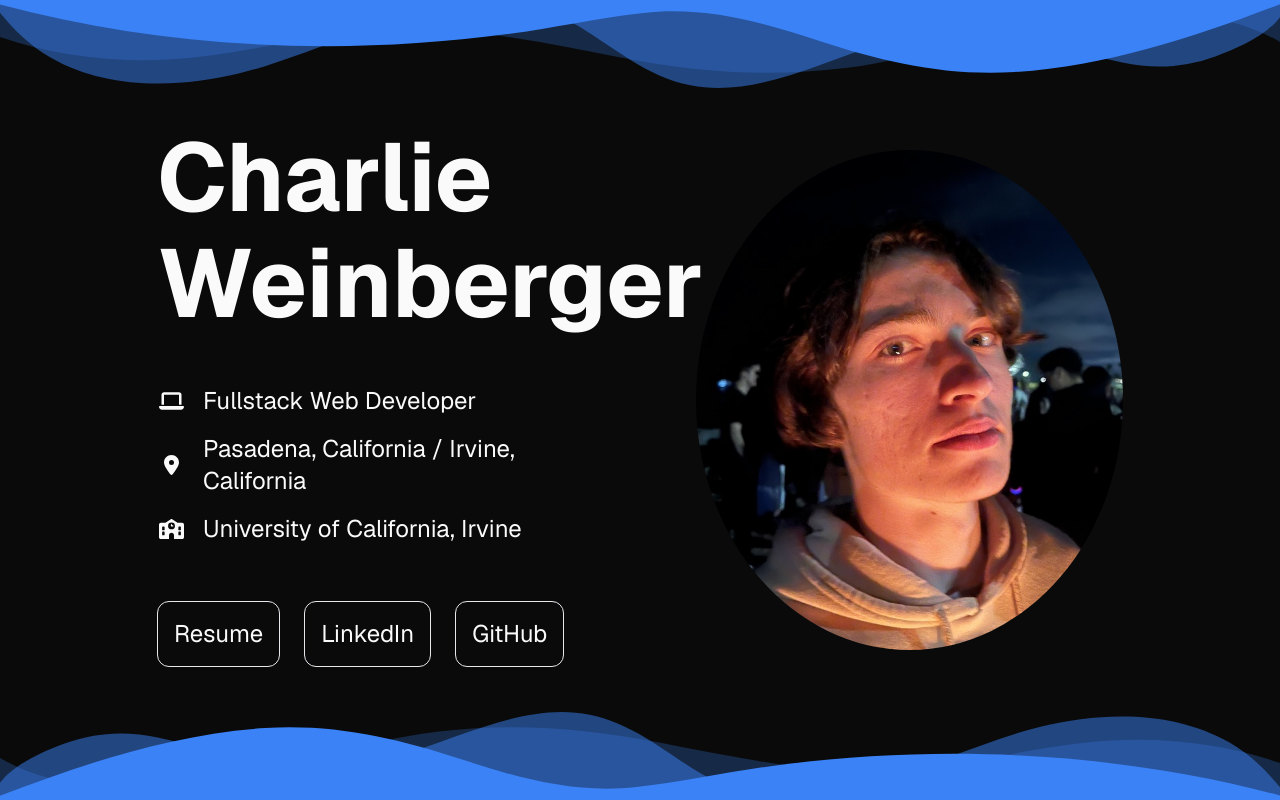
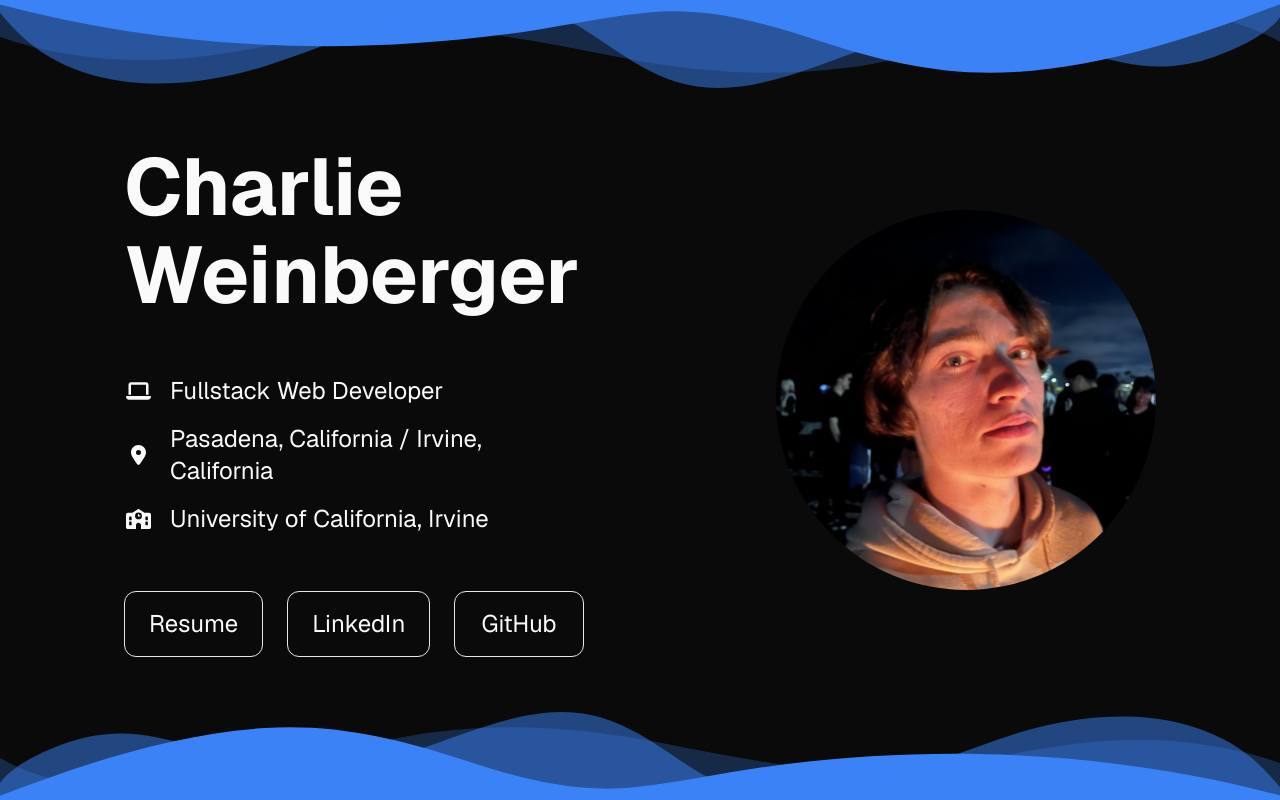
Before and after one commit to charlieweinberger/charlieweinberger.github.io, a Next.js app: page / in a window 1280 px wide. Built offline with nearby package versions, Linux system fonts and the light colour scheme.

Commit message:
more shit that doesnt work

```diff
--- a/src/app/globals.css
+++ b/src/app/globals.css
@@ -1,3 +1,7 @@
 @tailwind base;
 @tailwind components;
 @tailwind utilities;
+
+.AboutSectionName {
+  font-size: max(4.9vw, 80px);
+}
--- a/src/components/sections/about.tsx
+++ b/src/components/sections/about.tsx
@@ -4,32 +4,43 @@ import Image from 'next/image';
 
 export default function About() {
   return (
-    <div id="about" className="flex justify-center items-center h-screen gap-[128px] bg-neutral-950">
+    <div id="about" className="h-screen flex flex-wrap justify-center items-center p-16 gap-48 bg-neutral-950">
 
         {/* Name, Role Location, University, Links */}
-        <div className="flex items-start flex-col py-4 w-[32.15%] text-2xl">
-          <div className="my-8 text-8xl text-left font-bold leading-[1.1]">Charlie Weinberger</div>
-          {middleInformation()}
-          {links()}
+        <div className="w-[30%] min-w-[460px] flex items-start flex-col gap-14 text-2xl">
+
+          <div className="AboutSectionName text-left font-bold leading-[1.1]">
+            Charlie Weinberger
+          </div>
+
+          <div className="grid grid-cols-[30px_minmax(110px,_1fr)] justify-start text-left gap-4">
+            {middleInfoLine(faLaptop, "Fullstack Web Developer")}
+            {middleInfoLine(faLocationDot, "Pasadena, California / Irvine, California")}
+            {middleInfoLine(faSchool, "University of California, Irvine")}
+          </div>
+
+          <div className="w-full flex justify-center items-center gap-6">
+            {profileLink("Resume", "/Charlie_Weinberger_Resume.pdf")}
+            {profileLink("LinkedIn", "https://linkedin.com/in/charlie-weinberger/")}
+            {profileLink("GitHub", "https://github.com/charlieweinberger/")}
+          </div>
+
         </div>
 
         {/* Picture (must be square) */}
-        <div className="flex justify-center items-center w-1/3">
-          {picture()}
+        <div className="flex justify-center items-center w-[33%]">
+          <Image
+            src="/bonfire.png"
+            width={768}
+            height={768}
+            alt="Picture of Charlie Weinberger"
+            style={{
+              borderRadius: "50%",
+              objectFit: "cover",
+            }}
+          />
         </div>
 
-    </div>
-  );
-}
-
-// MiddleInformation
-
-function middleInformation() {
-  return (
-    <div className="grid grid-cols-[30px_minmax(110px,_1fr)] justify-start text-left gap-4 py-4">
-      {middleInfoLine(faLaptop, "Fullstack Web Developer")}
-      {middleInfoLine(faLocationDot, "Pasadena, California / Irvine, California")}
-      {middleInfoLine(faSchool, "University of California, Irvine")}
     </div>
   );
 }
@@ -40,29 +51,17 @@ function middleInfoLine(icon: IconDefinition, text: string) {
       <div className="flex justify-center items-center">
         <FontAwesomeIcon icon={icon} className="h-5" />
       </div>
-      <div className="text-2xl">
+      <p>
         {text}
-      </div>
+      </p>
     </>
-  );
-}
-
-// Links
-
-function links() {
-  return (
-    <div className="flex justify-center items-center my-10 pr-1 gap-6 w-full">
-      {profileLink("Resume", "/Charlie_Weinberger_Resume.pdf")}
-      {profileLink("LinkedIn", "https://linkedin.com/in/charlie-weinberger/")}
-      {profileLink("GitHub", "https://github.com/charlieweinberger/")}
-    </div>
   );
 }
 
 function profileLink(text: string, link: string) {
   return (
     <a
-      className="p-4 w-full border rounded-xl hover:bg-neutral-50 hover:text-neutral-950 active:bg-gray-300 active:text-neutral-950"
+      className="w-full py-4 px-6 border rounded-xl hover:bg-neutral-50 hover:text-neutral-950 active:bg-gray-300 active:text-neutral-950"
       href={link}
       target="_blank"
     >
@@ -70,23 +69,3 @@ function profileLink(text: string, link: string) {
     </a>
   );
 }
-
-// Picture
-
-function picture() {
-  return (
-    <Image
-      src="/bonfire.png"
-      width={0}
-      height={0}
-      sizes="1"
-      alt="Picture of Charlie Weinberger"
-      style={{
-        height: "500px",
-        width: "auto",
-        borderRadius: "50%",
-        objectFit: "cover",
-      }}
-    />
-  );
-}
```
